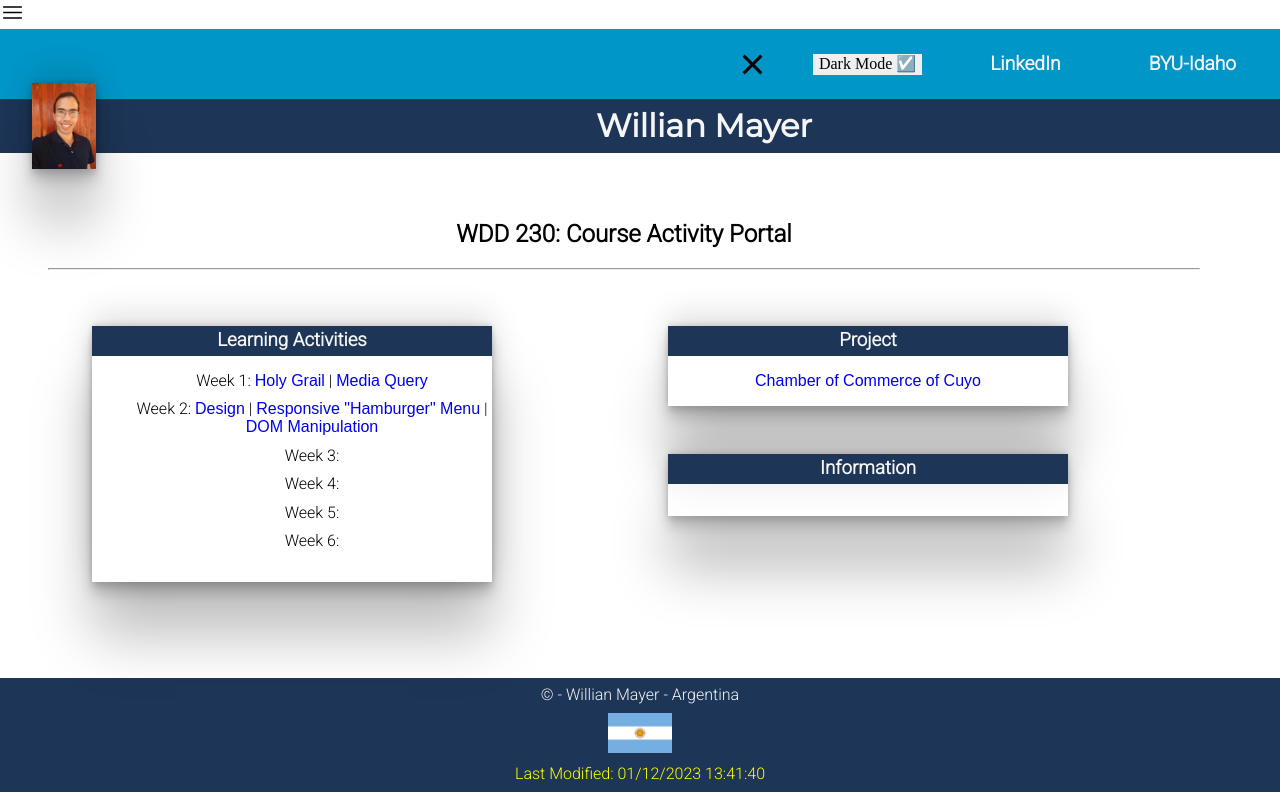
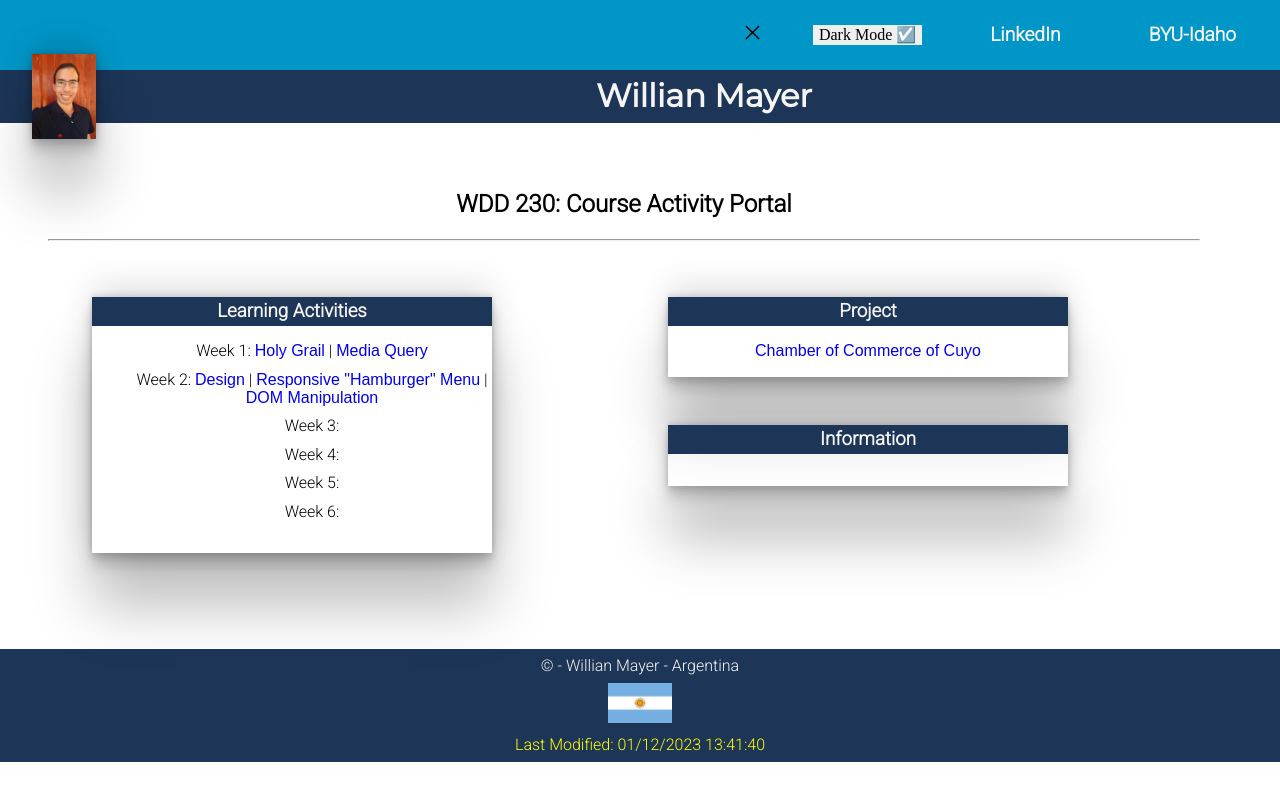
Before and after one commit to WillyMayer1/wdd230, a plain HTML site: page index.html in a window 1280 px wide. Both pictures are taken after a click on the element 1243 px from the left and 64 px from the top of the page. Drawn offline with Linux system fonts and the light colour scheme.

Commit message:
checkpoint

```diff
--- a/index.html
+++ b/index.html
@@ -17,7 +17,7 @@
     <link rel="stylesheet" href="styles/larger.css">
     <link rel="stylesheet" href="styles/normalize.css">
 </head>
-<body> <img src="images/menu.svg" width="25" height="25" alt="menu">
+<body>
     <nav class="navbar">
         <ul class="nav-menu">
           <li class="nav-item">
@@ -34,9 +34,8 @@
         </ul>
 
         <div class="hamburger">
-          <span class="bar"></span>
-          <span class="bar"></span>
-          <span class="bar"></span>
+          <img class="hamb-menu" src="images/menu.svg" width="25" height="25" alt="menu">
+          <img class="x-menu" src="images/x.svg" width="25" height="25" alt="menu">
         </div>
       </nav>
     <header>
--- a/scripts/darkMode.js
+++ b/scripts/darkMode.js
@@ -7,7 +7,7 @@ darkButton.addEventListener("click", () => {
 		main.style.background = "#000";
 		main.style.color = "#fff";
         links.forEach((item) => item.style.color = "white");
-		darkButton.textContent = "Dark Mode ❎";
+		darkButton.textContent = "Dark Mode ✔";
 	} else {
 		main.style.background = "white";
 		main.style.color = "#000";
--- a/styles/base.css
+++ b/styles/base.css
@@ -113,7 +113,6 @@ header img {
 	height: 15%;
 	margin: 0 2rem;
 	box-shadow: rgba(0, 0, 0, 0.25) 0px 54px 55px, rgba(0, 0, 0, 0.12) 0px -12px 30px, rgba(0, 0, 0, 0.12) 0px 4px 6px, rgba(0, 0, 0, 0.17) 0px 12px 13px, rgba(0, 0, 0, 0.09) 0px -3px 5px;
-
 }
 
 header h1 {
@@ -194,17 +193,17 @@ footer p {
     display: block;
   }
 
-  .hamburger.active .bar:nth-child(2){
-    opacity: 0;
-  }
+ .x-menu {
+  opacity: 0%;
+ }
 
-  .hamburger.active .bar:nth-child(1){
-    transform: translateY(8px) rotate(45deg);
-  }
+ .hamburger.active .hamb-menu{
+  opacity: 0%;
+ }
+ .hamburger.active .x-menu{
+  opacity: 100%;
+ }
 
-  .hamburger.active .bar:nth-child(3){
-    transform: translateY(-8px) rotate(-45deg);
-  }
 
   .nav-menu{
     display: none;
```
Also changed, not shown: images/x.svg (added).
